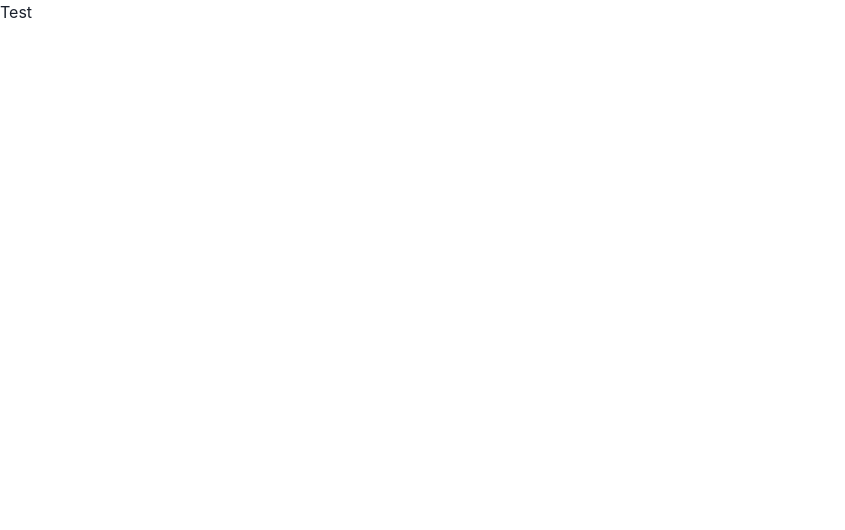
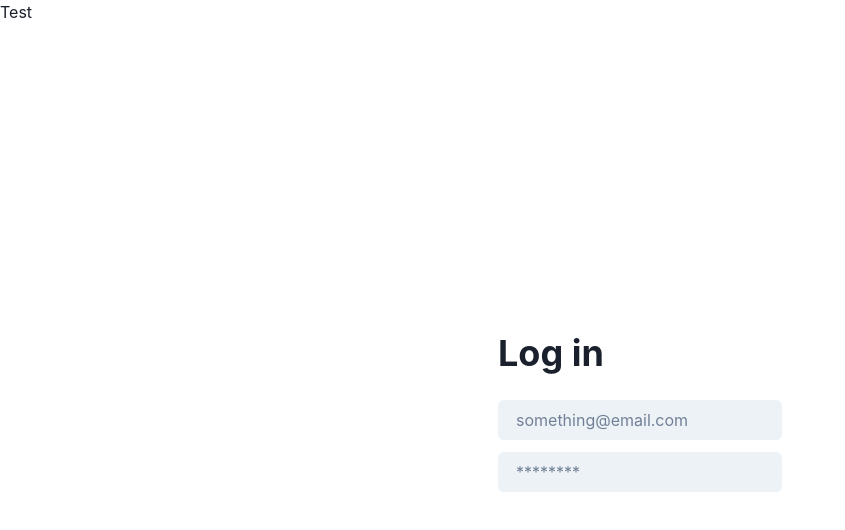
Before and after one commit to Rekal87/try-swipe-challenge, a Next.js app: page / in a window 1280 px wide. Shown: the top 530 px of the page, without its empty margins (0-845 px from the left). Built offline with nearby package versions, Linux system fonts and the light colour scheme.

Commit message:
added card component

```diff
--- a/components/Card.js
+++ b/components/Card.js
@@ -1,3 +1,18 @@
+import { Flex, Heading, Input } from '@chakra-ui/react';
+
 export default function Card() {
-  return;
+  return (
+    <Flex height='100vh' alignItems='center' justifyContent='center'>
+      <Flex direction='column' background='grey.100' p={12} rounded={6}>
+        <Heading mb={6}>Log in</Heading>
+        <Input
+          placeholder='something@email.com'
+          variant='filled'
+          mb={3}
+          type='email'
+        />
+        <Input placeholder='********' variant='filled' mb={6} type='password' />
+      </Flex>
+    </Flex>
+  );
 }
--- a/pages/index.js
+++ b/pages/index.js
@@ -1,5 +1,6 @@
 import Head from 'next/head';
 import Image from 'next/image';
+import Card from '../components/Card';
 
 export default function Home() {
   return (
@@ -21,6 +22,7 @@ export default function Home() {
 
       <main>
         <h1>Test</h1>
+        <Card />
       </main>
 
       <footer></footer>
```
